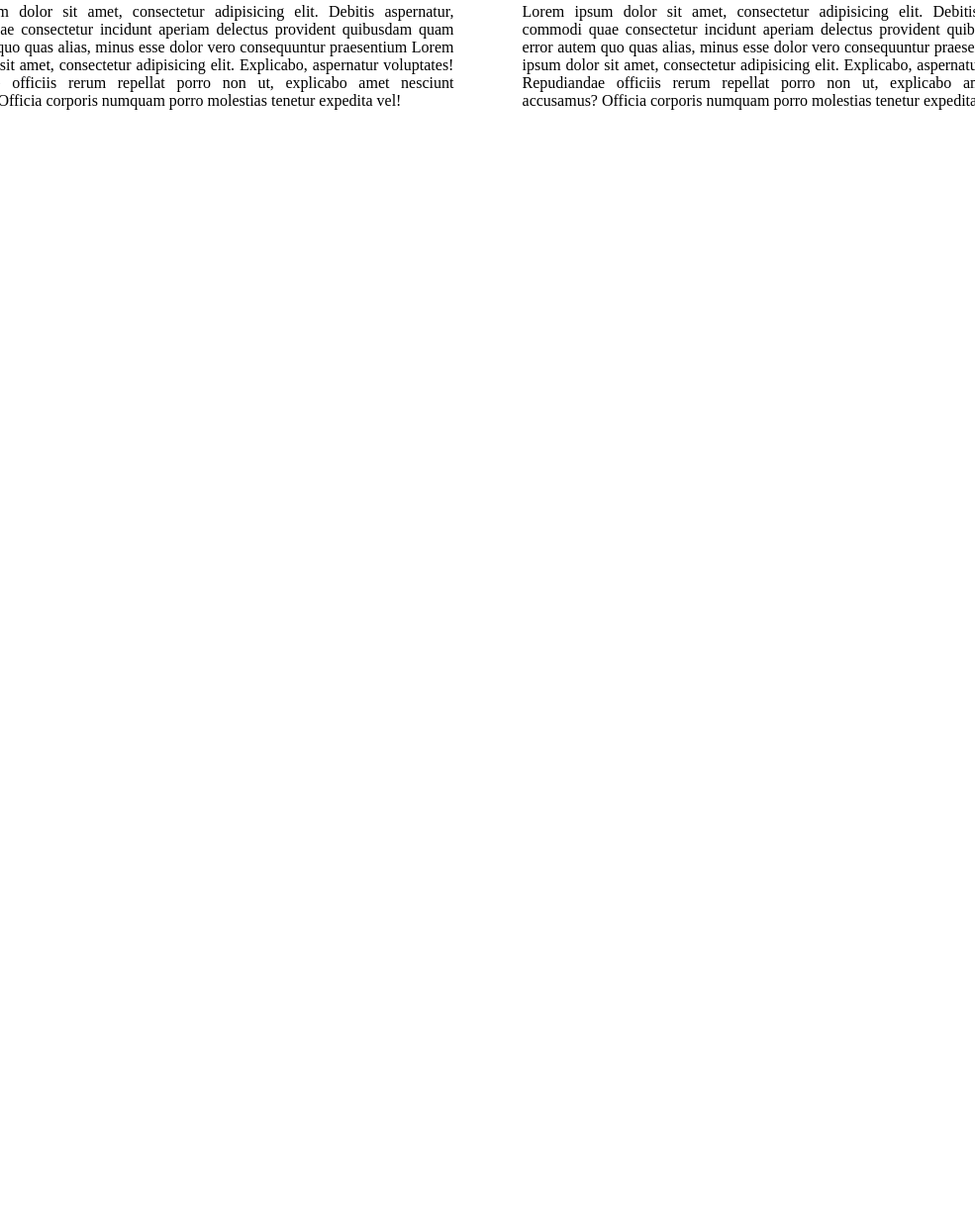
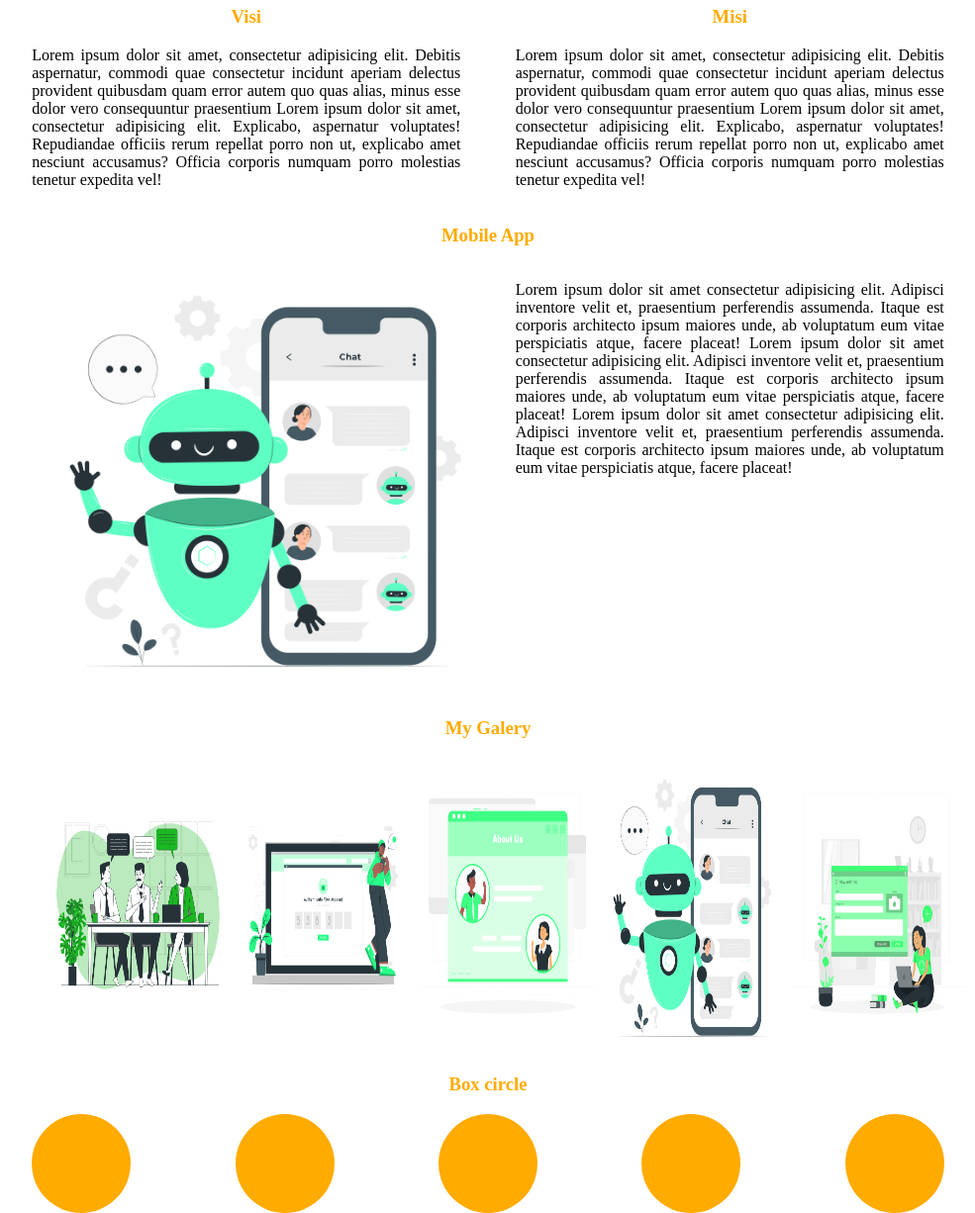
Before and after one commit to bahri444/html_css, a plain HTML site: page layouting.html in a window 1280 px wide. Shown: the part 334-1560 px from the top of the page at 99% size, without its empty margins (147-1132 px from the left). Before the commit the page ends 800 px from the top, so only its background shows below. Drawn offline with Linux system fonts and the light colour scheme.

Commit message:
done layout

```diff
--- a/assets/css/layouting.css
+++ b/assets/css/layouting.css
@@ -65,11 +65,12 @@ a{
     color: #212121;
 }
 .tentang{
-    width: 100%;
+    width: 80%;
     height: auto;
     text-align: justify;
     display: flex;
     justify-content: space-between;
+    margin: auto;
 }
 .content_text_left{
     width: 47%;
@@ -79,3 +80,74 @@ a{
     width: 47%;
     height: auto;
 }
+h3{
+    text-align: center;
+    color: #ffab00;
+}
+.contents{
+    width: 80%;
+    height: wrap;
+    margin: auto;
+}
+.content_app_mobile{
+    width: 100%;
+    height: wrap;
+    display: flex;
+    justify-content: space-between;
+}
+.image {
+    width: 47%;
+    height: wrap;
+
+}
+.image img{
+    width: 100%;
+    height: auto;
+
+}
+.descrioption{
+    width: 47%;
+    height: wrap;
+}
+.descrioption p{
+    width: 100%;
+    height: wrap;
+    text-align: justify;
+}
+.galery{
+    width: 80%;
+    height: wrap;
+    display: flex;
+    justify-content: space-between;
+    margin: auto;
+}
+.content_galery{
+    width: 19%;
+    height: 300px;
+}
+.content_galery img{
+    width: 100%;
+    height: 100%;
+    transition: 5s;
+}
+.content_galery img:hover{
+    opacity: 0.5;
+    background-color: #ffab00;
+}
+.box_container{
+    width: 80%;
+    margin: auto;
+    margin-top: 10px;
+}
+.box_content{
+    width: 100%;
+    display: flex;
+    justify-content: space-between;
+    margin: auto;
+}
+.box{
+    width: 100px;
+    height: 100px;
+    border-radius: 50%;
+    background-color: #ffab00;
+}
--- a/layout.css
+++ /dev/null
@@ -1,21 +0,0 @@
-body{
-    margin: 0;
-    padding: 0;
-}
-.container{
-    width: 80%;
-    height: wrap;
-    display: flex;
-    justify-content: space-between;
-    margin: auto;
-    margin-top: 20px;
-}
-.layout_kiri{
-    width: 40%;
-    height: wrap;
-}
-.layout_kanan{
-    width: 40%;
-    height: wrap;
-    /* margin-top: 10px; */
-}
--- a/layouting.html
+++ b/layouting.html
@@ -33,6 +33,7 @@
                 </div>
                 <div class="tentang" id="tentang">
                     <div class="content_text_left">
+                        <h3>Visi</h3>
                         <p>Lorem ipsum dolor sit amet, consectetur
                             adipisicing elit. Debitis aspernatur,
                             commodi quae consectetur incidunt aperiam
@@ -46,6 +47,7 @@
                         </p>
                     </div>
                     <div class="content_text_right">
+                        <h3>Misi</h3>
                         <p>Lorem ipsum dolor sit amet, consectetur
                             adipisicing elit. Debitis aspernatur,
                             commodi quae consectetur incidunt aperiam
@@ -60,6 +62,60 @@
                     </div>
                 </div>
             </div>
+            <div class="contents">
+                <h3>Mobile App</h3>
+                <div class="content_app_mobile">
+                    <div class="image">
+                        <img src="/assets/images/mobileapp.png" alt="404">
+                    </div>
+                    <div class="descrioption">
+                        <p>
+                            Lorem ipsum dolor sit amet consectetur adipisicing elit.
+                            Adipisci inventore velit et, praesentium perferendis assumenda.
+                            Itaque est corporis architecto ipsum maiores unde, ab voluptatum
+                            eum vitae perspiciatis atque, facere placeat!
+                            Lorem ipsum dolor sit amet consectetur adipisicing elit.
+                            Adipisci inventore velit et, praesentium perferendis assumenda.
+                            Itaque est corporis architecto ipsum maiores unde, ab voluptatum
+                            eum vitae perspiciatis atque, facere placeat!
+                            Lorem ipsum dolor sit amet consectetur adipisicing elit.
+                            Adipisci inventore velit et, praesentium perferendis assumenda.
+                            Itaque est corporis architecto ipsum maiores unde, ab voluptatum
+                            eum vitae perspiciatis atque, facere placeat!
+                        </p>
+                    </div>
+                </div>
+            </div>
+            <div class="container_galery" id="galery">
+                <h3>My Galery</h3>
+                <div class="galery">
+                    <div class="content_galery">
+                        <img src="/assets/images/siscussion.png" alt="404">
+                    </div>
+                    <div class="content_galery">
+                        <img src="/assets/images/desktopapp.png" alt="404">
+                    </div>
+                    <div class="content_galery">
+                        <img src="/assets/images/website.png" alt="404">
+                    </div>
+                    <div class="content_galery">
+                        <img src="/assets/images/mobileapp.png" alt="404">
+                    </div>
+                    <div class="content_galery">
+                        <img src="/assets/images/new_entries.png" alt="404">
+                    </div>
+                </div>
+            </div>
+            <div class="box_container">
+                <h3>Box circle</h3>
+                <div class="box_content">
+                    <div class="box"></div>
+                    <div class="box"></div>
+                    <div class="box"></div>
+                    <div class="box"></div>
+                    <div class="box"></div>
+                </div>
+            </div>
         </div>
     </div>
 </body>
```
Also changed, not shown: layout.html (deleted, +0 -29 lines), assets/images/desktopapp.png (added), assets/images/mobileapp.png (added), assets/images/new_entries.png (added), assets/images/siscussion.png (added), assets/images/website.png (added), 2 other files.
